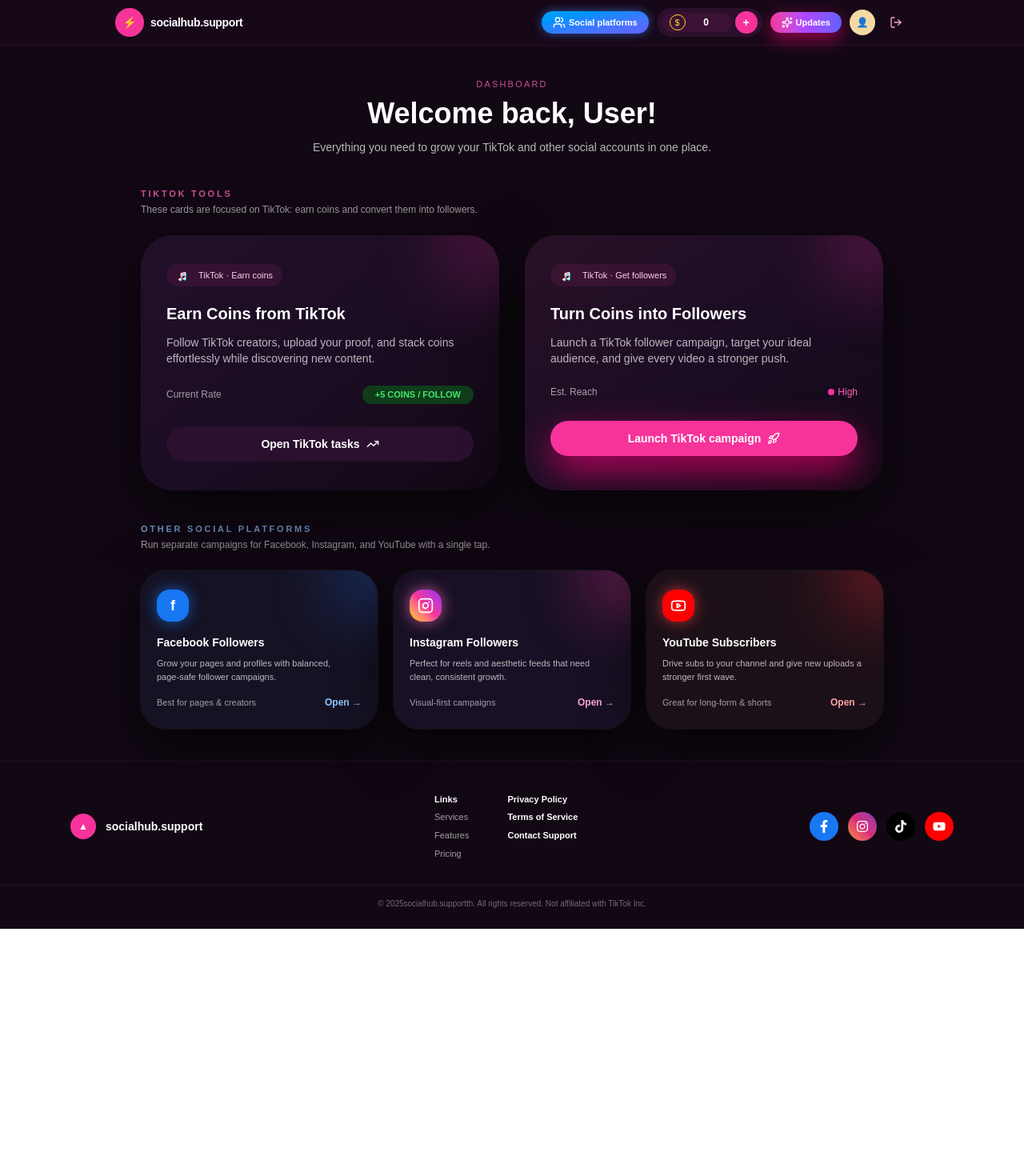
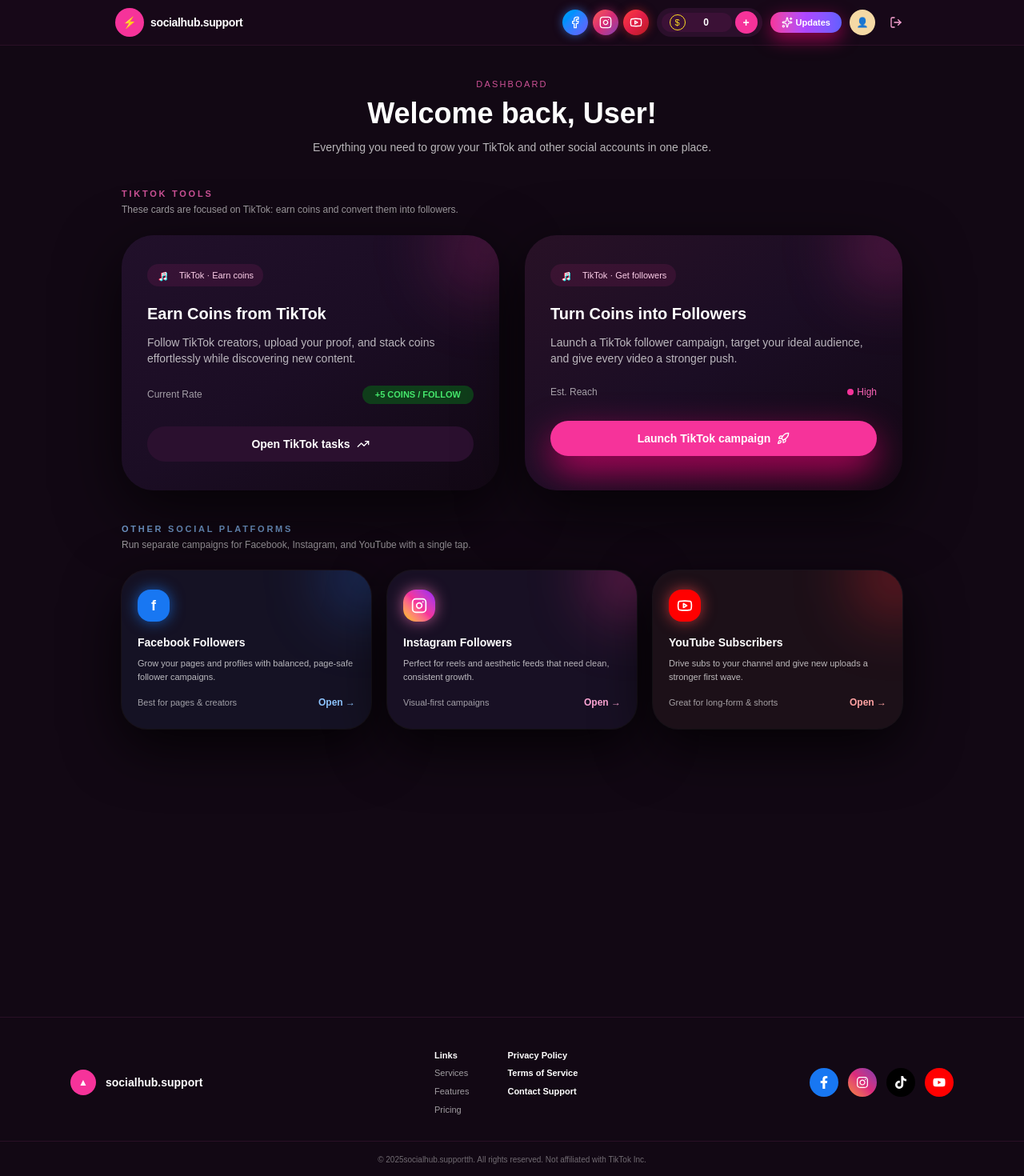
Before and after one commit to Wcoder547/socialhub.support, a Next.js app: page /dashboard in a window 1280 px wide. Shown: the top 1470 px of the page at 80% size. Before the commit the page ends 1161 px from the top, so only its background shows below. Built offline with nearby package versions, Linux system fonts and the light colour scheme; no server answers.

Commit message:
completed | Final commit

```diff
--- a/src/app/(app)/dashboard/page.tsx
+++ b/src/app/(app)/dashboard/page.tsx
@@ -4,14 +4,15 @@
 import { Rocket, TrendingUp, Instagram, Youtube } from "lucide-react";
 import { useSession } from "next-auth/react";
 import Link from "next/link";
+import AdsenseRect from "@/src/components/AdsenseRect";
 
 function TikTokLogo() {
   return (
     <div className="relative flex h-5 w-5 items-center justify-center">
-      <span className="absolute translate-x-[1px] translate-y-[1px] text-[18px] text-[#25f4ee] leading-none">
+      <span className="absolute translate-x-px translate-y-px text-[18px] text-[#25f4ee] leading-none">
         ♬
       </span>
-      <span className="absolute -translate-x-[1px] text-[18px] text-[#fe2c55] leading-none">
+      <span className="absolute -translate-x-px text-[18px] text-[#fe2c55] leading-none">
         ♬
       </span>
       <span className="relative text-[18px] text-white leading-none">♬</span>
@@ -27,9 +28,9 @@
     <main className="min-h-screen bg-[#120814] text-white">
       <DashboardNavbar />
 
-      <div className="mx-auto max-w-5xl px-4 py-10 md:px-6">
+      <div className="mx-auto flex min-h-[calc(100vh-64px)] max-w-5xl flex-col px-4 py-10 md:px-6">
         {/* welcome */}
-        <section className="mx-auto max-w-5xl px-4 md:px-6">
+        <section className="mx-auto w-full max-w-5xl">
           <div className="text-center">
             <p className="text-[11px] uppercase tracking-[0.2em] text-pink-400/80">
               Dashboard
@@ -44,7 +45,7 @@
         </section>
 
         {/* TikTok section label */}
-        <section className="mx-auto mt-10 max-w-5xl px-4 md:px-6">
+        <section className="mx-auto mt-10 w-full max-w-5xl">
           <div className="flex items-center justify-between gap-3">
             <div>
               <p className="text-[11px] font-semibold uppercase tracking-[0.25em] text-pink-400/80">
@@ -59,7 +60,7 @@
           {/* TikTok cards */}
           <div className="mt-6 grid gap-8 md:grid-cols-2">
             {/* Earn Coins (TikTok) */}
-            <div className="relative overflow-hidden rounded-[40px] bg-gradient-to-br from-[#21102a] via-[#1b0d24] to-[#120814] px-8 py-9 shadow-[0_25px_80px_rgba(0,0,0,0.7)]">
+            <div className="relative overflow-hidden rounded-[40px] bg-linear-to-br from-[#21102a] via-[#1b0d24] to-[#120814] px-8 py-9 shadow-[0_25px_80px_rgba(0,0,0,0.7)]">
               <div className="pointer-events-none absolute -right-12 -top-12 h-32 w-32 rounded-full bg-pink-500/20 blur-2xl" />
               <div className="mb-5 inline-flex items-center gap-2 rounded-full bg-pink-500/10 px-3 py-1 text-[11px] text-pink-200">
                 <TikTokLogo />
@@ -89,7 +90,7 @@
             </div>
 
             {/* Get Followers (TikTok) */}
-            <div className="relative overflow-hidden rounded-[40px] bg-gradient-to-br from-[#281126] via-[#1b0d24] to-[#120814] px-8 py-9 shadow-[0_25px_80px_rgba(0,0,0,0.7)]">
+            <div className="relative overflow-hidden rounded-[40px] bg-linear-to-br from-[#281126] via-[#1b0d24] to-[#120814] px-8 py-9 shadow-[0_25px_80px_rgba(0,0,0,0.7)]">
               <div className="pointer-events-none absolute -right-10 -top-10 h-28 w-28 rounded-full bg-pink-500/25 blur-2xl" />
               <div className="mb-5 inline-flex items-center gap-2 rounded-full bg-pink-500/10 px-3 py-1 text-[11px] text-pink-200">
                 <TikTokLogo />
@@ -122,7 +123,7 @@
         </section>
 
         {/* Other social platforms – cards navigate with ?platform=... */}
-        <section className="mx-auto mt-10 max-w-5xl px-4 md:px-6">
+        <section className="mx-auto mt-10 w-full max-w-5xl">
           <div className="flex items-center justify-between gap-3">
             <div>
               <p className="text-[11px] font-semibold uppercase tracking-[0.25em] text-blue-300/80">
@@ -138,7 +139,7 @@
             {/* Facebook followers */}
             <Link
               href="/get-followers/social?platform=facebook"
-              className="group relative overflow-hidden rounded-[32px] bg-[#151224] px-5 py-6 shadow-[0_22px_70px_rgba(0,0,0,0.8)] ring-1 ring-white/5 transition-transform duration-200 hover:-translate-y-1 hover:ring-blue-400/60"
+              className="group relative overflow-hidden rounded-4xl bg-[#151224] px-5 py-6 shadow-[0_22px_70px_rgba(0,0,0,0.8)] ring-1 ring-white/5 transition-transform duration-200 hover:-translate-y-1 hover:ring-blue-400/60"
             >
               <div className="pointer-events-none absolute -right-10 -top-10 h-24 w-24 rounded-full bg-blue-500/30 blur-2xl" />
               <div className="flex h-10 w-10 items-center justify-center rounded-2xl bg-[#1877f2] text-white shadow-[0_0_18px_rgba(24,119,242,0.7)]">
@@ -159,10 +160,10 @@
             {/* Instagram followers */}
             <Link
               href="/get-followers/social?platform=instagram"
-              className="group relative overflow-hidden rounded-[32px] bg-[#181024] px-5 py-6 shadow-[0_22px_70px_rgba(0,0,0,0.8)] ring-1 ring-white/5 transition-transform duration-200 hover:-translate-y-1 hover:ring-pink-400/60"
+              className="group relative overflow-hidden rounded-4xl bg-[#181024] px-5 py-6 shadow-[0_22px_70px_rgba(0,0,0,0.8)] ring-1 ring-white/5 transition-transform duration-200 hover:-translate-y-1 hover:ring-pink-400/60"
             >
               <div className="pointer-events-none absolute -right-10 -top-10 h-24 w-24 rounded-full bg-pink-500/40 blur-2xl" />
-              <div className="flex h-10 w-10 items-center justify-center rounded-2xl bg-gradient-to-tr from-yellow-400 via-pink-500 to-purple-600 text-white shadow-[0_0_18px_rgba(244,114,182,0.7)]">
+              <div className="flex h-10 w-10 items-center justify-center rounded-2xl bg-linear-to-tr from-yellow-400 via-pink-500 to-purple-600 text-white shadow-[0_0_18px_rgba(244,114,182,0.7)]">
                 <Instagram className="h-5 w-5" />
               </div>
               <h3 className="mt-4 text-sm font-semibold">Instagram Followers</h3>
@@ -180,7 +181,7 @@
             {/* YouTube subscribers */}
             <Link
               href="/get-followers/social?platform=youtube"
-              className="group relative overflow-hidden rounded-[32px] bg-[#1c1018] px-5 py-6 shadow-[0_22px_70px_rgba(0,0,0,0.8)] ring-1 ring-white/5 transition-transform duration-200 hover:-translate-y-1 hover:ring-red-400/60"
+              className="group relative overflow-hidden rounded-4xl bg-[#1c1018] px-5 py-6 shadow-[0_22px_70px_rgba(0,0,0,0.8)] ring-1 ring-white/5 transition-transform duration-200 hover:-translate-y-1 hover:ring-red-400/60"
             >
               <div className="pointer-events-none absolute -right-10 -top-10 h-24 w-24 rounded-full bg-red-500/40 blur-2xl" />
               <div className="flex h-10 w-10 items-center justify-center rounded-2xl bg-[#ff0000] text-white shadow-[0_0_18px_rgba(239,68,68,0.7)]">
@@ -199,6 +200,11 @@
             </Link>
           </div>
         </section>
+
+        {/* AdSense block above footer */}
+        <div className="mt-10 flex justify-center">
+          <AdsenseRect />
+        </div>
       </div>
     </main>
   );
--- a/src/app/earn-coins/social/page.tsx
+++ b/src/app/earn-coins/social/page.tsx
@@ -12,6 +12,7 @@
   Users,
   ShieldCheck,
 } from "lucide-react";
+import { useSearchParams, useRouter } from "next/navigation";
 
 type SocialPlatform = "youtube" | "facebook" | "instagram";
 
@@ -27,12 +28,34 @@
 
 const PLATFORMS: SocialPlatform[] = ["youtube", "facebook", "instagram"];
 
-// helper key: per campaign only, so once used it's always disabled
+
 const keyFor = (_platform: SocialPlatform, id: string) => id;
 
 export default function SocialEarnCoinsPage() {
   const { status, data: session } = useSession();
-  const [platform, setPlatform] = useState<SocialPlatform>("youtube");
+  const searchParams = useSearchParams();
+  const router = useRouter();
+
+
+  const urlPlatform = (searchParams.get("platform") || "").toLowerCase();
+
+  const normalizePlatform = (p: string | null): SocialPlatform => {
+    if (!p) return "youtube";
+    if (p === "fb" || p === "facebook") return "facebook";
+    if (p === "insta" || p === "instagram") return "instagram";
+    return "youtube";
+  };
+
+  const [platform, setPlatform] = useState<SocialPlatform>(
+    normalizePlatform(urlPlatform)
+  );
+
+
+  useEffect(() => {
+    setPlatform(normalizePlatform(urlPlatform));
+    // eslint-disable-next-line react-hooks/exhaustive-deps
+  }, [urlPlatform]);
+
   const [campaigns, setCampaigns] = useState<Campaign[]>([]);
   const [loading, setLoading] = useState(false);
   const [globalError, setGlobalError] = useState<string | null>(null);
@@ -42,7 +65,7 @@
   const [submitting, setSubmitting] = useState<Record<string, boolean>>({});
   const [completed, setCompleted] = useState<Record<string, boolean>>({});
 
-  // per-platform coins from session.user.socialCoins
+
   const [platformCoins, setPlatformCoins] = useState<{
     youtube: number;
     facebook: number;
@@ -53,7 +76,16 @@
     instagram: 0,
   });
 
-  // load socialCoins from session when available
+  const handlePlatformChange = (p: SocialPlatform) => {
+    setPlatform(p);
+    const param =
+      p === "facebook" ? "fb" : p === "instagram" ? "insta" : "youtube";
+    const sp = new URLSearchParams(searchParams.toString());
+    sp.set("platform", param);
+    router.replace(`/earn-coins/social?${sp.toString()}`);
+  };
+
+
   useEffect(() => {
     const sc = (session?.user as any)?.socialCoins;
     if (sc) {
@@ -65,7 +97,7 @@
     }
   }, [session]);
 
-  // load completed from localStorage (per browser)
+
   useEffect(() => {
     if (typeof window === "undefined") return;
     const stored = localStorage.getItem("socialCompletedCampaigns");
@@ -85,7 +117,7 @@
     }
   }, []);
 
-  // persist completed -> localStorage
+
   useEffect(() => {
     if (typeof window === "undefined") return;
     localStorage.setItem(
@@ -107,7 +139,7 @@
       const list: Campaign[] = data.campaigns || [];
       setCampaigns(list);
 
-      // mark exhausted campaigns completed
+
       setCompleted((prev) => {
         const next = { ...prev };
         list.forEach((c) => {
@@ -129,7 +161,7 @@
 
   useEffect(() => {
     loadCampaigns(platform);
-    // eslint-disable-next-line react-hooks/exhaustive-deps
+
   }, [platform]);
 
   if (status === "loading") {
@@ -178,14 +210,14 @@
         return;
       }
 
-      // mark completed permanently (stored to localStorage by effect)
+
       setCompleted((prev) => ({ ...prev, [idKey]: true }));
       clearLocalFile();
       setGlobalSuccess(
         data?.message || "Proof accepted, coins credited."
       );
 
-      // optional: if backend returns new balance, update it here
+
       if (data?.newBalance != null) {
         setPlatformCoins((prev) => ({
           ...prev,
@@ -207,7 +239,7 @@
       <main className="min-h-screen bg-[#120814] text-white">
         <DashboardNavbar />
 
-        <section className="bg-gradient-to-b from-[#14091e] via-[#120814] to-[#120814]">
+        <section className="bg-linear-to-b from-[#14091e] via-[#120814] to-[#120814]">
           <div className="mx-auto max-w-5xl px-4 py-8 md:px-6 md:py-10">
             {/* header */}
             <div className="mb-6 text-center">
@@ -220,7 +252,7 @@
               </p>
             </div>
 
-            {/* current balance card (like screenshot) */}
+
             <div className="mb-6 grid gap-4 md:grid-cols-3">
               <div className="rounded-3xl bg-[#1c0825] px-5 py-4 shadow-[0_18px_60px_rgba(0,0,0,0.7)]">
                 <p className="text-[11px] text-white/60">
@@ -232,16 +264,16 @@
               </div>
             </div>
 
-            {/* platform pills */}
+
             <div className="flex flex-wrap items-center justify-center gap-2">
               <div className="inline-flex flex-wrap gap-2 rounded-full bg-[#1b0d24] px-2 py-1">
                 {PLATFORMS.map((p) => (
                   <button
                     key={p}
-                    onClick={() => setPlatform(p)}
+                    onClick={() => handlePlatformChange(p)}
                     className={`px-3 py-1 rounded-full text-xs md:text-sm transition ${
                       platform === p
-                        ? "bg-gradient-to-r from-pink-500 via-purple-500 to-indigo-500 text-white shadow-[0_0_18px_rgba(168,85,247,0.6)]"
+                        ? "bg-linear-to-r from-pink-500 via-purple-500 to-indigo-500 text-white shadow-[0_0_18px_rgba(168,85,247,0.6)]"
                         : "text-white/70 hover:bg-[#281234]"
                     }`}
                   >
@@ -251,7 +283,7 @@
               </div>
             </div>
 
-            {/* status messages */}
+
             {globalError && (
               <p className="mt-4 text-center text-xs text-red-400">
                 {globalError}
@@ -303,7 +335,7 @@
                 })}
 
               {!loading && campaigns.length === 0 && (
-                <div className="col-span-4 rounded-[32px] bg-[#1b0d24] px-6 py-8 text-center text-sm text-white/60 shadow-[0_24px_70px_rgba(0,0,0,0.7)]">
+                <div className="col-span-4 rounded-4xl bg-[#1b0d24] px-6 py-8 text-center text-sm text-white/60 shadow-[0_24px_70px_rgba(0,0,0,0.7)]">
                   No active campaigns for {platform.toUpperCase()} right now.
                   Check back soon.
                 </div>
@@ -317,7 +349,6 @@
   );
 }
 
-/* -------- card component -------- */
 
 interface CardProps {
   platform: SocialPlatform;
--- /dev/null
+++ b/src/components/AdsenseRect.tsx
@@ -0,0 +1,29 @@
+// components/AdsenseRect.tsx
+"use client";
+
+import { useEffect } from "react";
+
+declare global {
+  interface Window {
+    adsbygoogle: unknown[];
+  }
+}
+
+export default function AdsenseRect() {
+  useEffect(() => {
+    try {
+      (window.adsbygoogle = window.adsbygoogle || []).push({});
+    } catch {
+      // ignore in dev
+    }
+  }, []);
+
+  return (
+    <ins
+      className="adsbygoogle"
+      style={{ display: "inline-block", width: 336, height: 280 }}
+      data-ad-client="ca-pub-6395341448311243"
+      data-ad-slot="2307430682"
+    />
+  );
+}
--- a/src/components/DashboardNavbar.tsx
+++ b/src/components/DashboardNavbar.tsx
@@ -1,6 +1,14 @@
 "use client";
 
-import { LogOut, Menu, Sparkles, Users, X } from "lucide-react";
+import {
+  LogOut,
+  Menu,
+  Sparkles,
+  X,
+  Facebook,
+  Instagram,
+  Youtube,
+} from "lucide-react";
 import { useRouter } from "next/navigation";
 import { signOut, useSession } from "next-auth/react";
 import Image from "next/image";
@@ -24,6 +32,11 @@
     router.push(path);
   };
 
+  const handleSocialNav = (platform: string) => {
+    setOpen(false);
+    router.push(`/earn-coins/social?platform=${platform}`);
+  };
+
   return (
     <header className="border-b border-[#2a0f26] bg-[#170818]">
       <div className="mx-auto flex max-w-5xl items-center justify-between px-3 py-2.5 md:px-4">
@@ -42,15 +55,33 @@
 
         {/* Desktop actions */}
         <div className="hidden sm:flex items-center gap-2.5">
-          {/* Social platforms */}
+          {/* Social platform icon buttons */}
+          <div className="flex items-center gap-1.5">
+            {/* FB */}
             <button
               type="button"
-            onClick={() => handleNav("/earn-coins/social")}
-            className="flex items-center justify-center rounded-full bg-gradient-to-br from-sky-500 via-blue-500 to-indigo-500 px-3.5 py-1.5 text-[11px] font-semibold text-white shadow-[0_0_12px_rgba(59,130,246,0.6)] hover:brightness-110 active:scale-[0.97] transition"
+              onClick={() => handleSocialNav("fb")}
+              className="flex h-8 w-8 items-center justify-center rounded-full bg-gradient-to-br from-sky-500 via-blue-500 to-indigo-500 text-white text-xs shadow-[0_0_12px_rgba(59,130,246,0.6)] hover:brightness-110 active:scale-[0.97] transition"
             >
-            <Users className="h-4 w-4" />
-            <span className="ml-1 leading-none">Social platforms</span>
+              <Facebook className="h-4 w-4" />
             </button>
+            {/* Insta */}
+            <button
+              type="button"
+              onClick={() => handleSocialNav("insta")}
+              className="flex h-8 w-8 items-center justify-center rounded-full bg-gradient-to-br from-[#fd594e] via-[#d62976] to-[#833ab4] text-white text-xs shadow-[0_0_12px_rgba(214,41,118,0.55)] hover:brightness-110 active:scale-[0.97] transition"
+            >
+              <Instagram className="h-4 w-4" />
+            </button>
+            {/* YouTube */}
+            <button
+              type="button"
+              onClick={() => handleSocialNav("youtube")}
+              className="flex h-8 w-8 items-center justify-center rounded-full bg-gradient-to-br from-[#ff3d3d] via-[#e11d48] to-[#b91c1c] text-white text-xs shadow-[0_0_12px_rgba(220,38,38,0.55)] hover:brightness-110 active:scale-[0.97] transition"
+            >
+              <Youtube className="h-4 w-4" />
+            </button>
+          </div>
 
           {/* Coins pill */}
           <div className="flex items-center rounded-full bg-[#2b0f2b] px-1.5 py-1">
@@ -109,14 +140,33 @@
 
         {/* Mobile actions */}
         <div className="flex items-center gap-1.5 sm:hidden">
+          {/* Social platform icon buttons (mobile) */}
+          <div className="flex items-center gap-1">
+            {/* FB */}
             <button
               type="button"
-            onClick={() => handleNav("/earn-coins/social")}
-            className="flex items-center justify-center rounded-full bg-gradient-to-br from-sky-500 via-blue-500 to-indigo-500 px-3 py-1.5 text-[10px] font-semibold text-white shadow-[0_0_10px_rgba(59,130,246,0.6)] hover:brightness-110 active:scale-[0.97] transition"
+              onClick={() => handleSocialNav("fb")}
+              className="flex h-7 w-7 items-center justify-center rounded-full bg-gradient-to-br from-sky-500 via-blue-500 to-indigo-500 text-white text-[10px] shadow-[0_0_10px_rgba(59,130,246,0.6)] hover:brightness-110 active:scale-[0.97] transition"
             >
-            <Users className="h-3.5 w-3.5" />
-            <span className="ml-1 leading-none">Social platforms</span>
+              <Facebook className="h-3.5 w-3.5" />
             </button>
+            {/* Insta */}
+            <button
+              type="button"
+              onClick={() => handleSocialNav("insta")}
+              className="flex h-7 w-7 items-center justify-center rounded-full bg-gradient-to-br from-[#fd594e] via-[#d62976] to-[#833ab4] text-white text-[10px] shadow-[0_0_10px_rgba(214,41,118,0.55)] hover:brightness-110 active:scale-[0.97] transition"
+            >
+              <Instagram className="h-3.5 w-3.5" />
+            </button>
+            {/* YouTube */}
+            <button
+              type="button"
+              onClick={() => handleSocialNav("youtube")}
+              className="flex h-7 w-7 items-center justify-center rounded-full bg-gradient-to-br from-[#ff3d3d] via-[#e11d48] to-[#b91c1c] text-white text-[10px] shadow-[0_0_10px_rgba(220,38,38,0.55)] hover:brightness-110 active:scale-[0.97] transition"
+            >
+              <Youtube className="h-3.5 w-3.5" />
+            </button>
+          </div>
 
           {/* Coins pill */}
           <div className="flex items-center rounded-full bg-[#2b0f2b] px-1.5 py-1">
@@ -160,7 +210,9 @@
                   <Sparkles className="h-4 w-4 text-pink-300" />
                   <span>Updates · Learn</span>
                 </span>
-                <span className="text-[10px] text-white/60">What&apos;s new</span>
+                <span className="text-[10px] text-white/60">
+                  What&apos;s new
+                </span>
               </button>
 
               <div className="my-1 h-px bg-white/10" />
```
Lines whose indentation alone changed are shown as unchanged.
